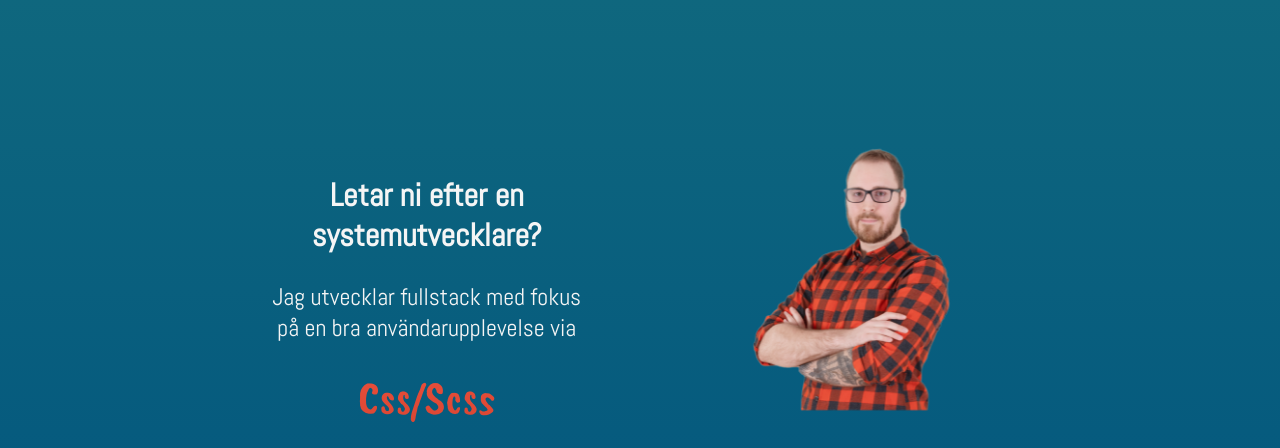
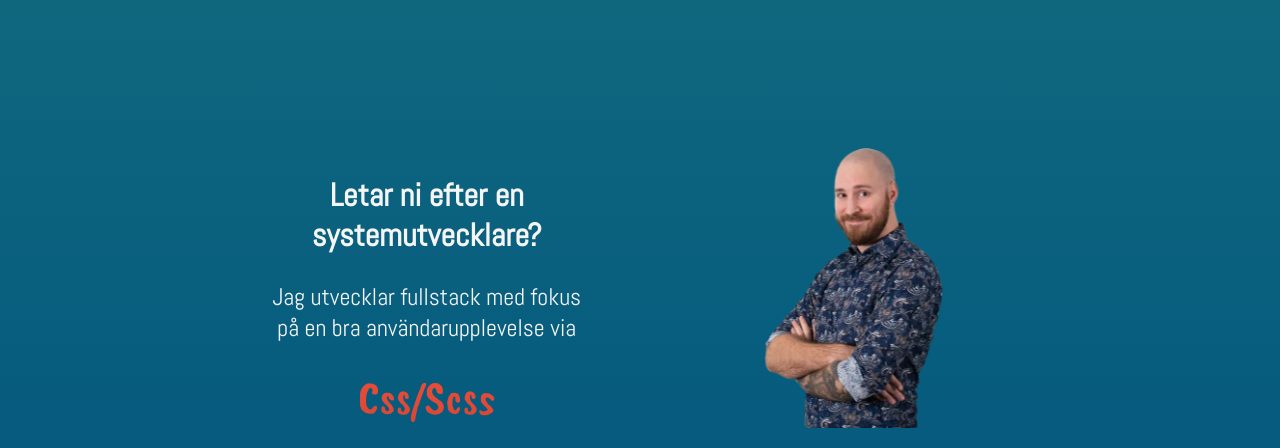
Before and after one commit to Vnymark/fullpage-banner, a website built with webpack: page src/index.html in a window 1280 px wide. Shown: the top 448 px of the page. Built offline with nearby package versions, Linux system fonts and the light colour scheme.

Commit message:
Changed picture.

```diff
--- a/src/style/style.scss
+++ b/src/style/style.scss
@@ -62,7 +62,6 @@ body {
       @media (max-device-width: 1079px) {
         padding: 3em;
       }
-
       @media (max-device-height: 400px) {
         padding: 0;
         h1 {
@@ -147,7 +146,7 @@ body {
         height: 25vh;
       }
       width: auto;
-      background-image: url("../assets/images/me.png");
+      background-image: url("../assets/images/me.webp");
       background-size: contain;
       background-repeat: no-repeat;
       background-position: center;
```
Also changed, not shown: dist/38fb38b6ef0311f88466641d4416d321.webp (added), dist/main.js, src/assets/images/me.webp (added).
